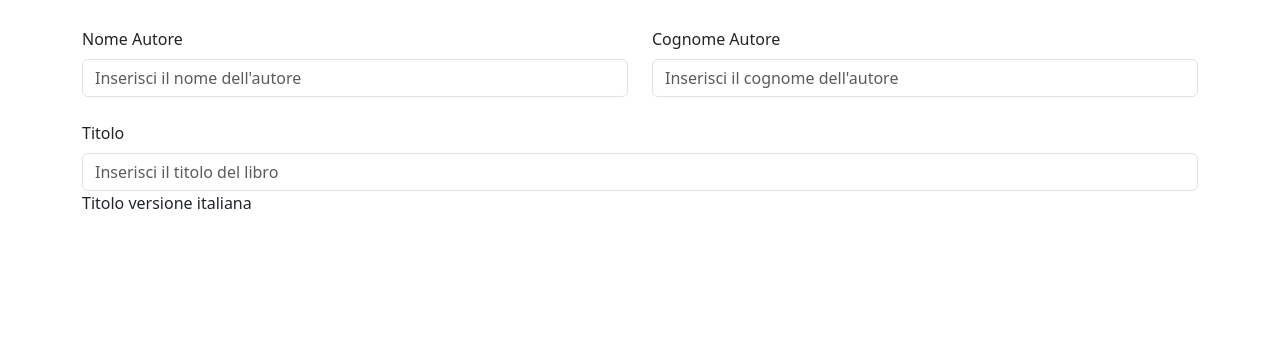
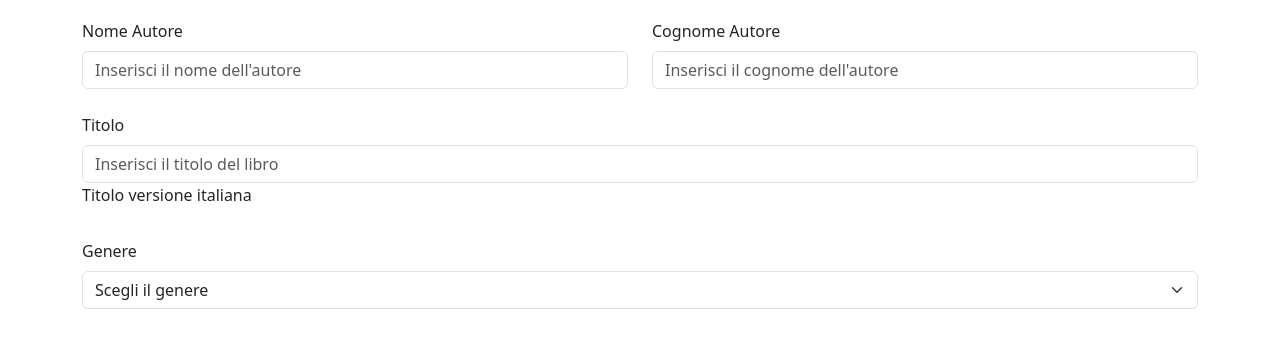
Before and after one commit to JacopoTrincanato/html-css-bootstrap-dashboard, a plain HTML site: page newbook.html in a window 1280 px wide. Shown: the part 169-516 px from the top of the page. Drawn offline with nearby package versions, Linux system fonts and the light colour scheme.

Commit message:
add genre selection

```diff
--- a/newbook.html
+++ b/newbook.html
@@ -54,24 +54,36 @@
            <div class="container">
                 <h1 class="mt-4">Nuovo Libro</h1>
 
-                <div class="row">
+                <div class="row mt-4">
                     <div class="col">
-                        <label for="formGroupExampleInput" class="form-label fw-medium mt-4">Nome Autore</label>
+                        <label for="formGroupExampleInput" class="form-label fw-medium">Nome Autore</label>
                         <input type="text" class="form-control" placeholder="Inserisci il nome dell'autore" aria-label="First name">
                     </div>
 
                     <div class="col">
-                        <label for="formGroupExampleInput" class="form-label fw-medium mt-4">Cognome Autore</label>
+                        <label for="formGroupExampleInput" class="form-label fw-medium">Cognome Autore</label>
                         <input type="text" class="form-control" placeholder="Inserisci il cognome dell'autore" aria-label="Last name">
                     </div>
 
                 </div>
 
-                <div class="row">
+                <div class="row mt-4">
                     <div class="col">
-                        <label for="formGroupExampleInput" class="form-label fw-medium mt-4">Titolo</label>
+                        <label for="formGroupExampleInput" class="form-label fw-medium">Titolo</label>
                         <input type="text" class="form-control" placeholder="Inserisci il titolo del libro" aria-label="Last name">
                         <label for="formGroupExampleInput" class="form-label fw-light">Titolo versione italiana</label>
+                    </div>
+                </div>
+
+                <div class="row mt-4">
+                    <div class="col">
+                        <label for="formGroupExampleInput" class="form-label fw-medium">Genere</label>
+                        <select class="form-select" aria-label="Default select example">
+                            <option selected>Scegli il genere</option>
+                            <option value="1">Uno</option>
+                            <option value="2">Due</option>
+                            <option value="3">Tre</option>
+                        </select>
                     </div>
                 </div>
            </div>
```
